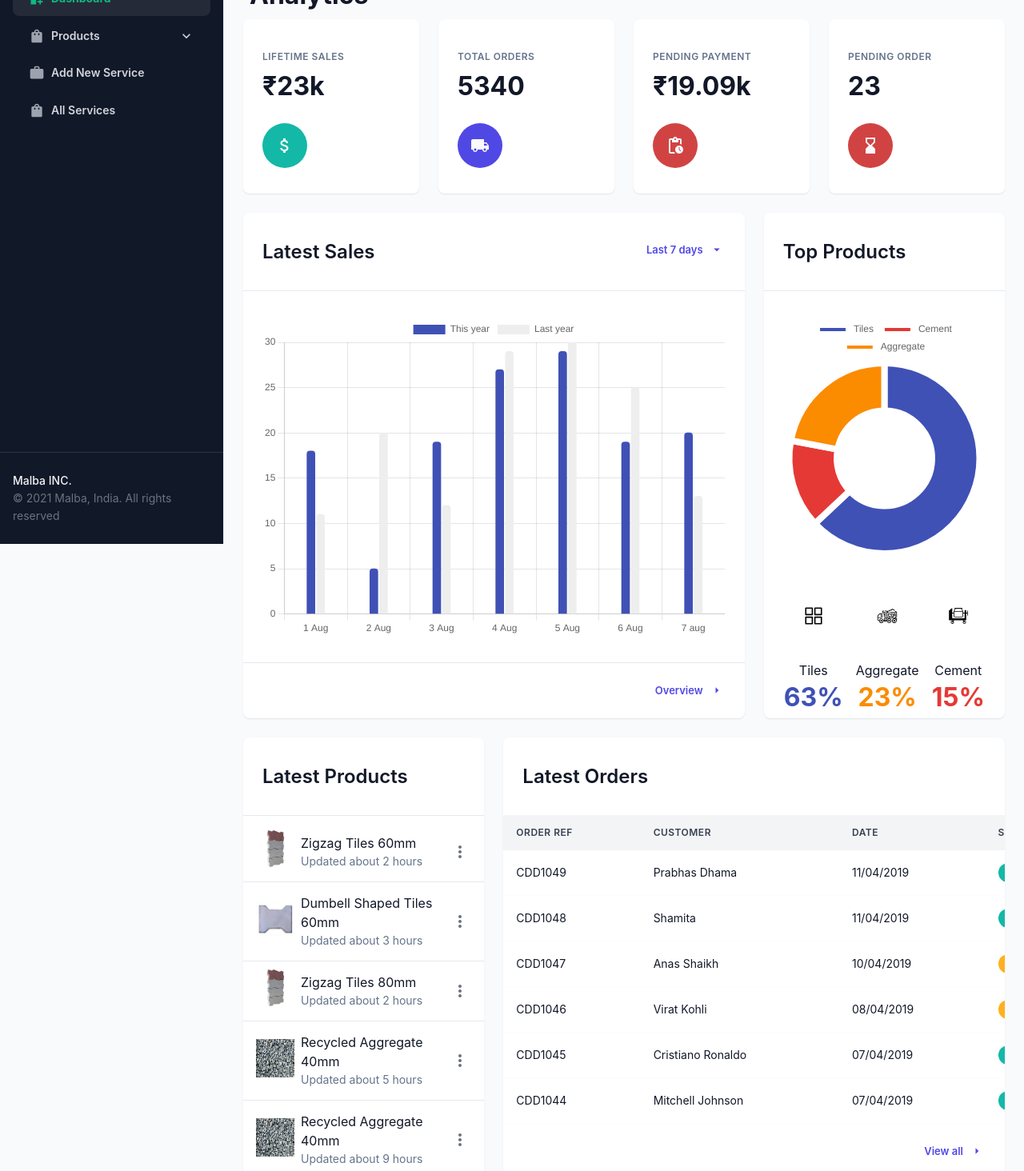
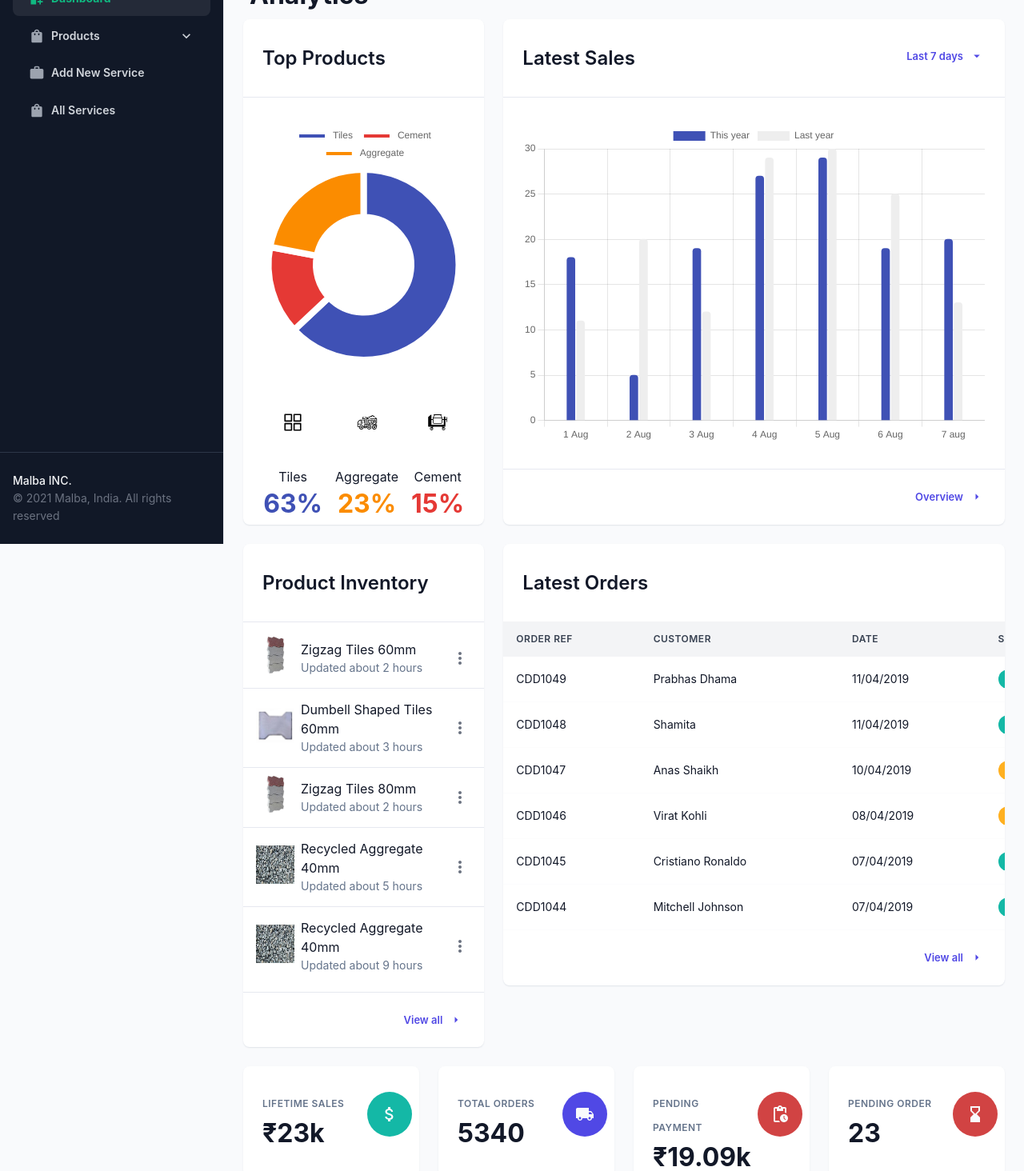
Before and after one commit to Anas-S-Shaikh/malba, a React (Create React App) app: page / in a window 1280 px wide. Shown: the part 120-1584 px from the top of the page at 80% size. Built offline with nearby package versions, Linux system fonts and the light colour scheme.

Commit message:
Change the layout order in dashboard and label changes

```diff
--- a/src/Components/Dashboard/LatestProducts.js
+++ b/src/Components/Dashboard/LatestProducts.js
@@ -55,7 +55,7 @@ export const LatestProducts = (props) => (
   <Card {...props}>
     <CardHeader
       subtitle={`${products.length} in total`}
-      title="Latest Products"
+      title="Product Inventory"
     />
     <Divider />
     <List>
--- a/src/Components/Dashboard/StatsCard.js
+++ b/src/Components/Dashboard/StatsCard.js
@@ -9,8 +9,8 @@ import {
 export const StatsCard = ({ title, data, color, icon }) => (
   <Card>
     <CardContent>
-      <Grid container spacing={3} sx={{ justifyContent: "space-between" }}>
-        <Grid item>
+      <Grid container spacing={3} justifyContent='space-between'>
+        <Grid item xs={8} >
           <Typography color="textSecondary" gutterBottom variant="overline">
             {title}
           </Typography>
@@ -19,12 +19,13 @@ export const StatsCard = ({ title, data, color, icon }) => (
             {/* $24k */}
           </Typography>
         </Grid>
-        <Grid item>
+        <Grid item xs={4}>
           <Avatar
             sx={{
               backgroundColor: color,
-              height: 56,
-              width: 56,
+              height: { xs : 35, sm: 56},
+              width: { xs : 35, sm: 56},
+              // width: 56,
             }}
           >
             {/* <MoneyIcon /> */}
--- a/src/Pages/Dashboard/Dashboard.js
+++ b/src/Pages/Dashboard/Dashboard.js
@@ -22,7 +22,19 @@ const Dashboard = () => (
         Analytics
       </Typography>
       <Grid container spacing={3}>
-          <Grid item xl={3} lg={3} sm={6} xs={12}>
+        <Grid item lg={4} md={6} xl={3} xs={12}>
+          <TrafficByDevice sx={{ height: "100%" }} />
+        </Grid>
+        <Grid item lg={8} md={12} xl={9} xs={12}>
+          <Sales />
+        </Grid>
+        <Grid item lg={4} md={6} xl={3} xs={12}>
+          <LatestProducts sx={{ height: "100%" }} />
+        </Grid>
+        <Grid item lg={8} md={12} xl={9} xs={12}>
+          <LatestOrders />
+        </Grid>
+        <Grid item xl={3} lg={3} sm={6} xs={6}>
           {/* <TotalProfit sx={{ height: "100%" }} /> */}
           <StatsCard
             title="Lifetime Sales"
@@ -31,7 +43,7 @@ const Dashboard = () => (
             icon={<AttachMoneyIcon />}
           />
         </Grid>
-          <Grid item lg={3} sm={6} xl={3} xs={12}>
+        <Grid item lg={3} sm={6} xl={3} xs={6}>
           {/* <Budget sx={{ height: "100%" }} /> */}
           <StatsCard
             title="Total Orders"
@@ -40,7 +52,7 @@ const Dashboard = () => (
             icon={<LocalShippingIcon />}
           />
         </Grid>
-          <Grid item xl={3} lg={3} sm={6} xs={12}>
+        <Grid item xl={3} lg={3} sm={6} xs={6}>
           {/* <TotalCustomers /> */}
           <StatsCard
             title="Pending Payment"
@@ -49,7 +61,7 @@ const Dashboard = () => (
             icon={<PendingActionsIcon />}
           />
         </Grid>
-          <Grid item xl={3} lg={3} sm={6} xs={12}>
+        <Grid item xl={3} lg={3} sm={6} xs={6}>
           {/* <TasksProgress /> */}
           <StatsCard
             title="Pending Order"
@@ -58,18 +70,6 @@ const Dashboard = () => (
             icon={<HourglassBottomIcon />}
           />
         </Grid>
-          <Grid item lg={8} md={12} xl={9} xs={12}>
-            <Sales />
-          </Grid>
-          <Grid item lg={4} md={6} xl={3} xs={12}>
-            <TrafficByDevice sx={{ height: "100%" }} />
-          </Grid>
-          <Grid item lg={4} md={6} xl={3} xs={12}>
-            <LatestProducts sx={{ height: "100%" }} />
-          </Grid>
-          <Grid item lg={8} md={12} xl={9} xs={12}>
-            <LatestOrders />
-          </Grid>
       </Grid>
     </Container>
     {/* </Box> */}
--- a/src/theme.js
+++ b/src/theme.js
@@ -255,6 +255,9 @@ export const theme = createTheme({
     },
     overline: {
       fontSize: '0.75rem',
+      // '@media (max-width:600px)': {
+      //   fontSize: '0.65rem',
+      // },
       fontWeight: 600,
       letterSpacing: '0.5px',
       lineHeight: 2.5,
```
Lines whose indentation alone changed are shown as unchanged.
